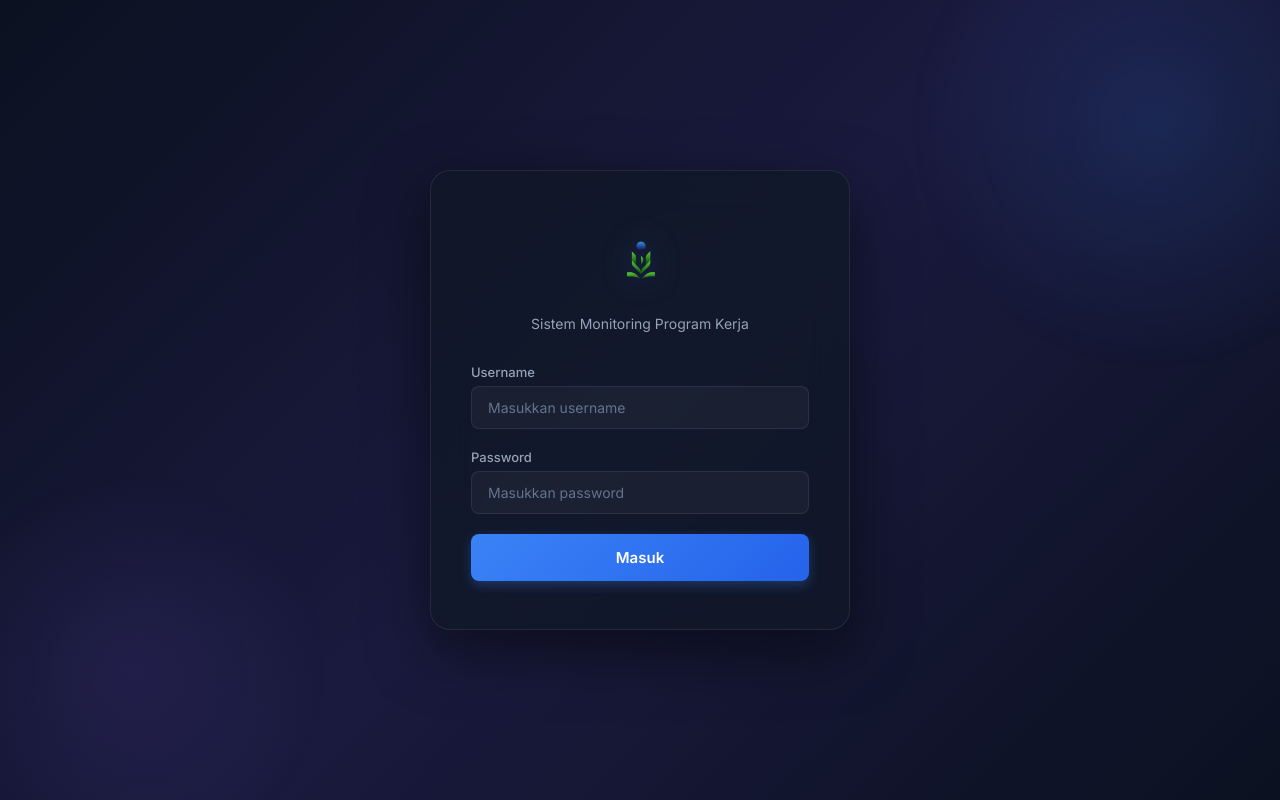
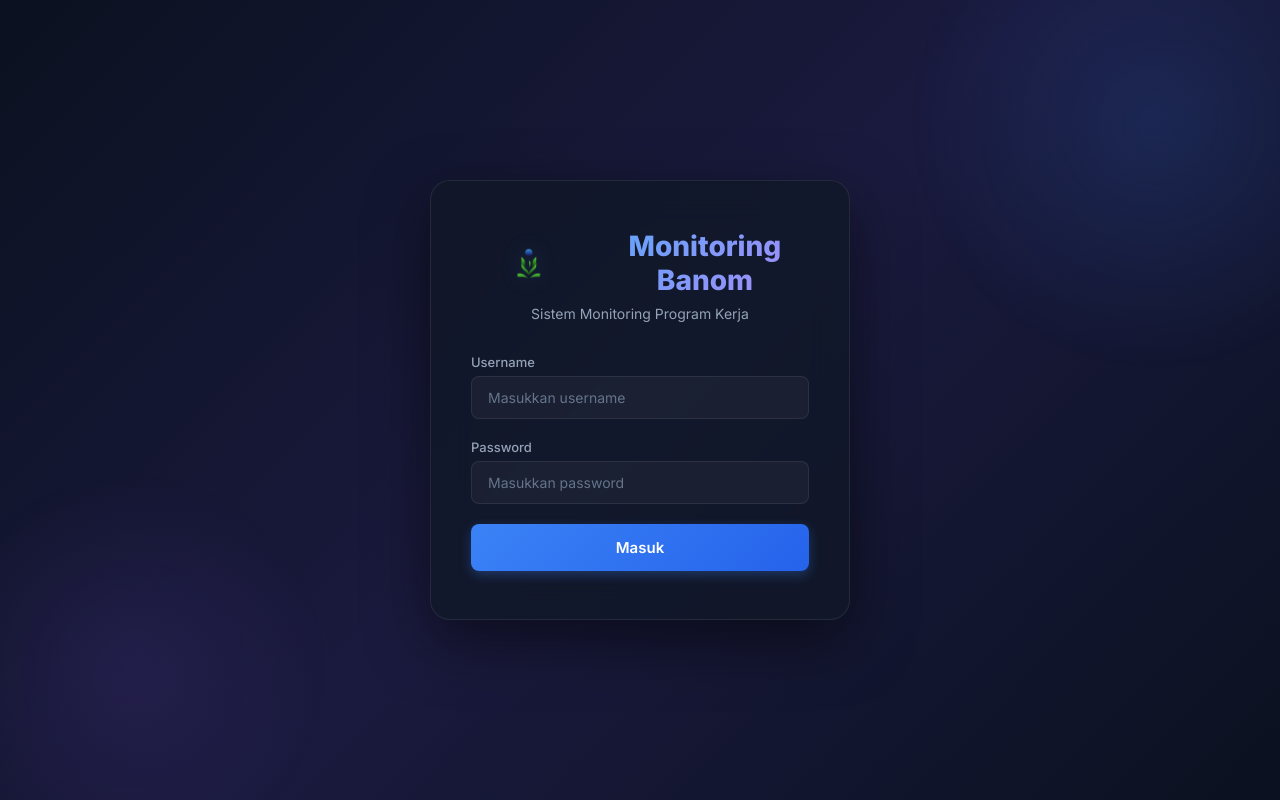
Before and after one commit to fana-bae/monitoring-banom, a website: page public/index.html in a window 1280 px wide. Drawn offline with Linux system fonts and the light colour scheme; no server answers.

Commit message:
Adjust logo and text layout to be side-by-side

```diff
--- a/public/index.html
+++ b/public/index.html
@@ -21,7 +21,10 @@
   <div id="view-login" class="login-wrapper">
     <div class="login-card">
       <div class="login-logo">
-        <img src="logo.png" alt="Logo" class="login-logo-img">
+        <div class="logo-container">
+          <img src="logo.png" alt="Logo" class="login-logo-img">
+          <h1>Monitoring Banom</h1>
+        </div>
         <p>Sistem Monitoring Program Kerja</p>
       </div>
       <form id="login-form" onsubmit="return App.login(event)">
@@ -47,7 +50,10 @@
     <!-- Sidebar -->
     <aside class="sidebar" id="sidebar">
       <div class="sidebar-header">
-        <img src="logo.png" alt="Logo" class="sidebar-logo-img">
+        <div class="logo-container-sm">
+          <img src="logo.png" alt="Logo" class="sidebar-logo-img">
+          <h2>Monitoring</h2>
+        </div>
         <p>Program Kerja Banom</p>
       </div>
       <nav class="sidebar-nav">
--- a/public/styles.css
+++ b/public/styles.css
@@ -117,13 +117,21 @@ body {
   margin-bottom: 32px;
 }
 
-.login-logo h1 {
+.logo-container {
+  display: flex;
+  align-items: center;
+  justify-content: center;
+  gap: 16px;
+  margin-bottom: 8px;
+}
+
+.logo-container h1 {
   font-size: 28px;
   font-weight: 800;
   background: linear-gradient(135deg, #60A5FA, #A78BFA);
   -webkit-background-clip: text;
   -webkit-text-fill-color: transparent;
-  margin-bottom: 6px;
+  margin: 0;
 }
 
 .login-logo p {
@@ -132,10 +140,9 @@ body {
 }
 
 .login-logo-img {
-  height: 80px;
+  height: 64px;
   width: auto;
-  margin-bottom: 12px;
-  filter: drop-shadow(0 0 15px rgba(59, 130, 246, 0.3));
+  filter: drop-shadow(0 0 10px rgba(59, 130, 246, 0.2));
 }
 
 /* ── Form Elements ── */
@@ -277,18 +284,25 @@ body {
   border-bottom: 1px solid var(--border);
 }
 
-.sidebar-header h2 {
+.logo-container-sm {
+  display: flex;
+  align-items: center;
+  gap: 10px;
+  margin-bottom: 4px;
+}
+
+.logo-container-sm h2 {
   font-size: 18px;
   font-weight: 700;
   background: linear-gradient(135deg, #60A5FA, #A78BFA);
   -webkit-background-clip: text;
   -webkit-text-fill-color: transparent;
+  margin: 0;
 }
 
 .sidebar-logo-img {
-  height: 40px;
+  height: 32px;
   width: auto;
-  margin-bottom: 4px;
 }
 
 .sidebar-header p {
```
